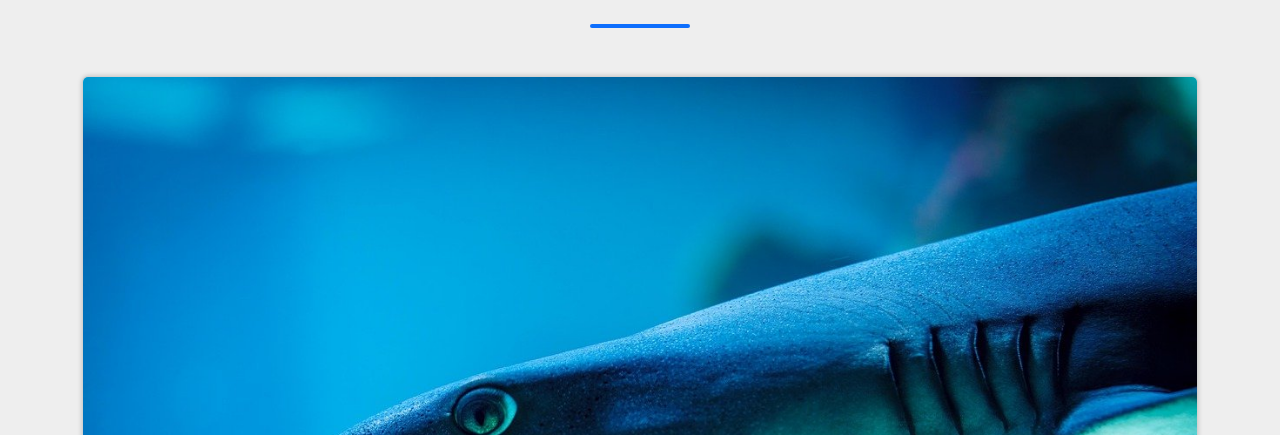
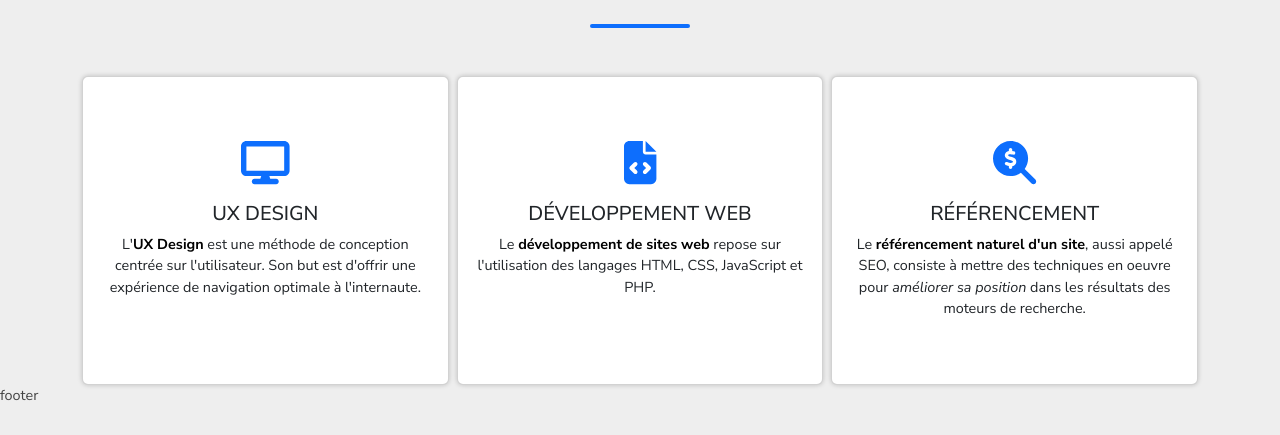
Before and after one commit to AlexD004/CV-React, a React (Create React App) app: page /services in a window 1280 px wide. Shown: the part 215-650 px from the top of the page. Built offline with nearby package versions, Linux system fonts and the light colour scheme; the HTML template or start-up script is replaced by a standard one.

Commit message:
Fix and clear CardsList component

```diff
--- a/src/assets/components/CardsList.jsx
+++ b/src/assets/components/CardsList.jsx
@@ -1,32 +1,36 @@
 import Card from 'react-bootstrap/Card';
 import Button from 'react-bootstrap/Button';
 
-export default function CardsList( { dataCards, containerClass, gutterBetweenCards, col, buttonStyle, buttonText } ) {
+export default function CardsList( { dataCards, textAlign, gutterBetweenCards, col, cardStyle, buttonStyle, buttonText } ) {
 
     // RENDER
     return (
-        <div className={containerClass}>
-            <div className={'row '+gutterBetweenCards}>
+        <div className={ 'container ' + textAlign }>
+            <div className={ 'row ' + gutterBetweenCards }>
+
                 {dataCards.map(
                     (dataCard) => {
                         return (
-                <div className='card-group d-flex justify-content-center text-center'>
-                    <Card key={dataCard.id} className={'cardShadow mh-75 '+ col + (!(dataCard.icon) && !(dataCard.imageURL) && ' pt-5') + (!(dataCard.infoPlus) && ' pb-5')}>
-                        {!!(dataCard.imageURL) && <Card.Img variant="top" src={process.env.PUBLIC_URL + dataCard.imageURL } />}
+
+                            <div className={ 'card-group d-flex justify-content-center ' + col }>
+                                <Card key={dataCard.id} className={ cardStyle + ' ' + ( !!(dataCard.imageURL)===false && 'pt-5' ) + ' ' + ( !!(dataCard.infoPlus)===false && 'pb-5' ) }>
+                                    { !!(dataCard.imageURL) && <Card.Img variant='top' src={process.env.PUBLIC_URL + dataCard.imageURL } />}
                                     <Card.Body>
-                            {!!(dataCard.icon) && <p className='iconCard iconColor text-primary pt-5'>{dataCard.icon}</p> }
-                            <Card.Title className='text-uppercase mt-2'>{dataCard.title}</Card.Title>
-                            <Card.Text className='mt-3'>
+                                        { !!(dataCard.icon) && <p className='iconCard iconColor text-primary'>{dataCard.icon}</p>}
+                                        <Card.Title className='text-uppercase'>{dataCard.title}</Card.Title>
+                                        <Card.Text className=''>
                                         {dataCard.content}
                                         </Card.Text>
-                            {!!(dataCard.buttonLink) && <Card.Link href={dataCard.buttonLink}><Button className={buttonStyle}>{buttonText}</Button></Card.Link>}
+                                        { !!(dataCard.buttonLink) && <Card.Link href={dataCard.buttonLink}><Button className={buttonStyle}>{buttonText}</Button></Card.Link>}
                                     </Card.Body>
-                        {!!(dataCard.infoPlus) && <p className='m-0 py-2 bg-gray-body border'>{dataCard.infoPlus}</p>}
+                                    {!!(dataCard.infoPlus) && <p className='m-0 py-2 bg-gray-body border-top border-secondary rounded-bottom '>{dataCard.infoPlus}</p>}
                                 </Card>
                             </div>
+
                         )
                     }
                 )}
+
             </div>
         </div>
     );
--- a/src/pages/Realisations.jsx
+++ b/src/pages/Realisations.jsx
@@ -7,11 +7,7 @@ function Realisations() {
           </h1>
         </header>
         <main>
-          Main Content
         </main>
-        <footer>
-          footer
-        </footer>
 
       </div>
     );
--- a/src/pages/Services.jsx
+++ b/src/pages/Services.jsx
@@ -11,34 +11,34 @@ function Services() {
       {
         id: 1,
         icon: <FontAwesomeIcon icon={faDisplay} size="3x"/>,
-        imageURL: "/requin.jpg",
+        imageURL: "",
         title: "UX Design",
         content: <>L'<strong>UX Design</strong> est une méthode de conception centrée sur l'utilisateur. Son but est d'offrir une expérience de navigation optimale à l'internaute.</>,
-        buttonLink: "#",
-        infoPlus: "Test my component"
+        buttonLink: "",
+        infoPlus: ""
       },
       {
         id: 2,
-        icon: <FontAwesomeIcon icon={faFileCode} size="3x"/>,
-        imageURL: "/requin.jpg",
+        icon:<FontAwesomeIcon icon={faFileCode} size="3x"/> ,
+        imageURL: "",
         title: "Développement Web",
         content: <>Le <strong>développement de sites web</strong> repose sur l'utilisation des langages HTML, CSS, JavaScript et PHP.</>,
-        buttonLink: "#"
+        buttonLink: ""
       },
       {
         id: 3,
         icon: <FontAwesomeIcon icon={faMagnifyingGlassDollar} size="3x"/>,
-        imageURL: "/requin.jpg",
+        imageURL: "",
         title: "Référencement",
         content: <>Le <strong>référencement naturel d'un site</strong>, aussi appelé SEO, consiste à mettre des techniques en oeuvre pour <em>améliorer sa position</em> dans les résultats des moteurs de recherche.</>,
-        buttonLink: "#"
+        buttonLink: ""
       }
     ];
 
     // RENDER
     return (
-      <div className="App text-center">
-        <header className="Header">
+      <div className="App">
+        <header className="Header text-center">
           <div className='imageHeader fluid'></div>
           <div className='container d-flex flex-column justify-content-center align-items-center'>
             <h1 className='mt-5 text-uppercase'>
@@ -52,9 +52,10 @@ function Services() {
 
           <CardsList
             dataCards={ serviceCards }
-            containerClass={ "container d-flex justify-content-center align-items-center" }
-            gutterBetweenCards={ "g-2" }
-            col={ "col-sm-12 col-md-4" }
+            textAlign= "text-center"
+            gutterBetweenCards= "g-2"
+            col= "col-sm-12 col-md-4"
+            cardStyle= "cardShadow"
             buttonStyle= "bg-primary my-3"
             buttonText= "Lire la suite"
           />
--- a/src/styles.css
+++ b/src/styles.css
@@ -122,9 +122,11 @@ section#aPropos{
   box-shadow: 0px 5px 10px 5px rgba(0,0,0,0.2);
 }
 /* Services */
-.card.cardShadow{
+.card{
+  max-width: 90vw;
+}
+.cardShadow{
   box-shadow: 0px 0px 5px 0px rgba(0,0,0,0.2);
-  max-width: 90vw;
 }
 .card:hover p.iconColor {
   color: #cde1f8 !important;
```
Also changed, not shown: public/logo192.png (added). Lines whose indentation alone changed are shown as unchanged.
